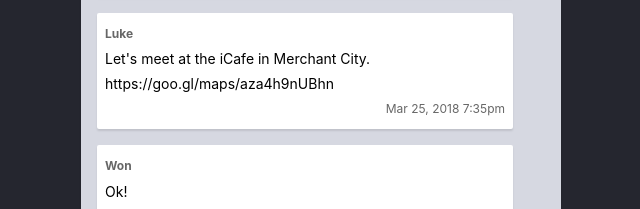
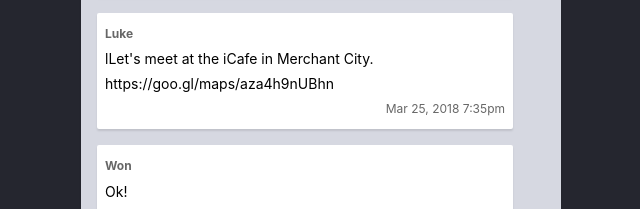
Before and after one commit to abdbadgithub/codi-html-css-git-excercice, a website: page week-1/3-semantic-html/index.html in a window 1280 px wide. Shown: the part 231-440 px from the top of the page, 319-959 px from the left. Drawn offline with Linux system fonts and the light colour scheme.

Commit message:
Completed 3-semantic-html exercise

```diff
--- a/week-1/3-semantic-html/index.html
+++ b/week-1/3-semantic-html/index.html
@@ -30,7 +30,7 @@
         <article class="message">
           <div class="message__author">Luke</div>
           <p class="message__content">
-            Let's meet at the iCafe in Merchant City. https://goo.gl/maps/aza4h9nUBhn
+            lLet's meet at the iCafe in Merchant City. https://goo.gl/maps/aza4h9nUBhn
           </p>
           <span class="message__time"><time datetime="2018-05-25T19:35:00">Mar 25, 2018 7:35pm</time></span>
         </article>
```
